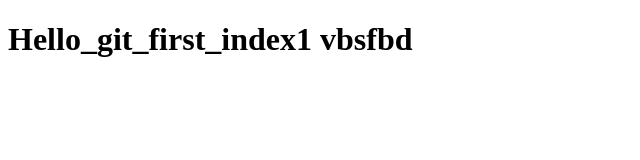
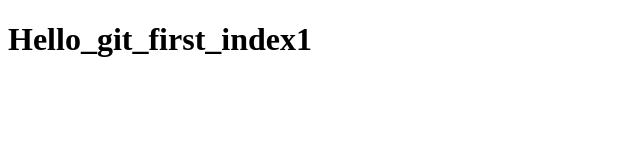
Before and after one commit to jenish-khakhriya/test2, a plain HTML site: page index.html in a window 1280 px wide. Shown: the whole page, without its empty margins (0-640 px from the left). Drawn offline with Linux system fonts and the light colour scheme.

Commit message:
second commit

```diff
--- a/index.html
+++ b/index.html
@@ -8,7 +8,6 @@
 <body>
     <h1>
         Hello_git_first_index1
-        vbsfbd
     </h1>
 </body>
 </html>
```
